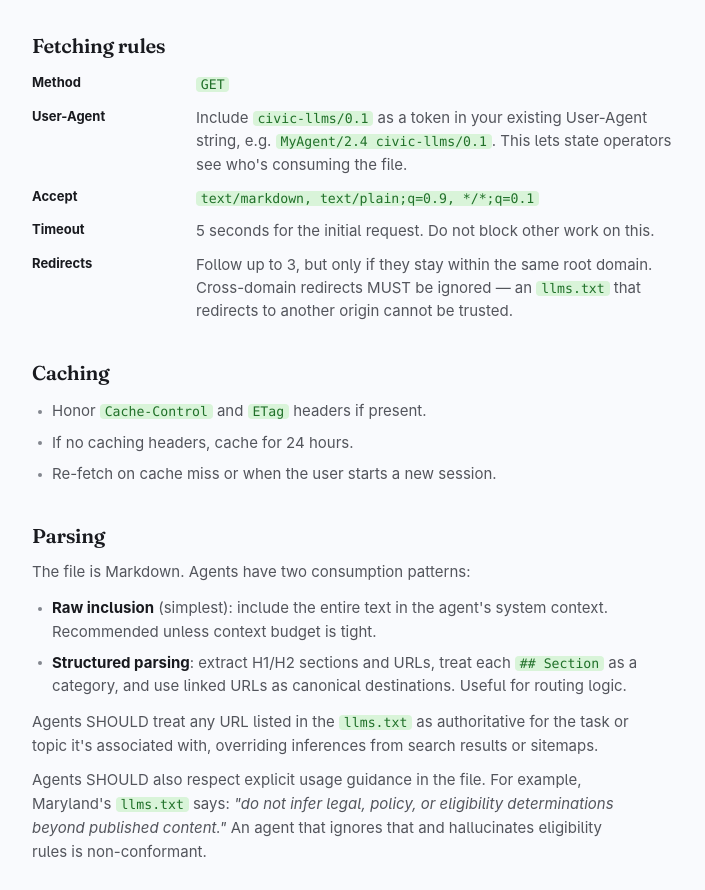
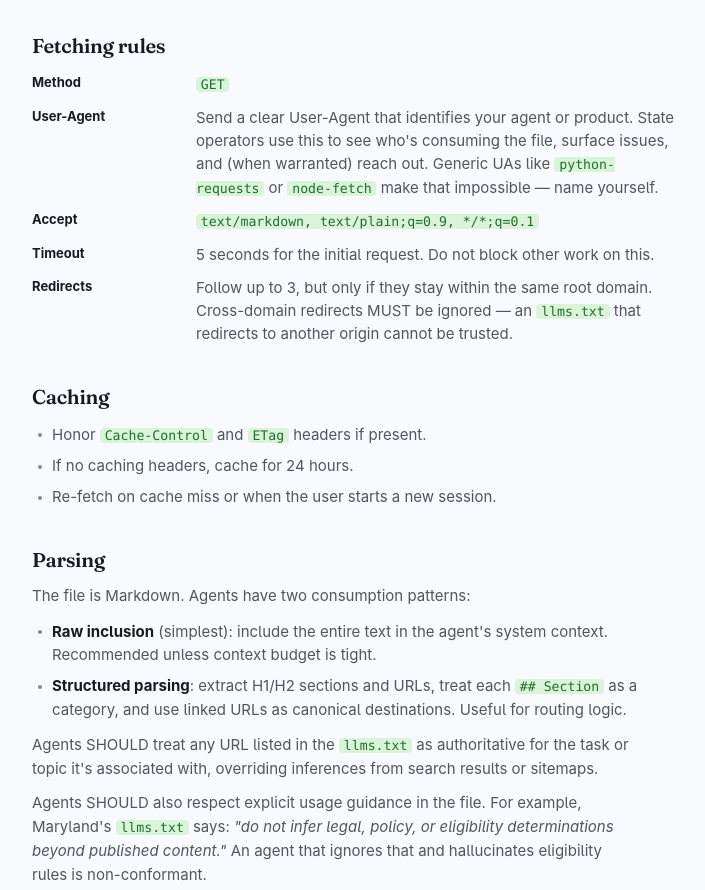
Before and after one commit to propel-ai-org/state-llm-directory, a website: page public/spec.html in a window 1280 px wide. Shown: the part 967-1857 px from the top of the page, without its empty margins (252-957 px from the left). Drawn offline with Linux system fonts and the light colour scheme.

Commit message:
spec: drop civic-llms/0.1 UA token; ask for a clear User-Agent instead
A prescribed token wouldn't see adoption, and most agents already
have their own UA for what they're doing. The useful ask is that
they identify themselves clearly — not that they add another token.

Co-Authored-By: Claude Opus 4.7 <noreply@anthropic.com>

```diff
--- a/public/spec.html
+++ b/public/spec.html
@@ -82,9 +82,11 @@
 
           <dt>User-Agent</dt>
           <dd>
-            Include <code>civic-llms/0.1</code> as a token in your existing
-            User-Agent string, e.g. <code>MyAgent/2.4 civic-llms/0.1</code>. This
-            lets state operators see who's consuming the file.
+            Send a clear User-Agent that identifies your agent or product.
+            State operators use this to see who's consuming the file, surface
+            issues, and (when warranted) reach out. Generic UAs like
+            <code>python-requests</code> or <code>node-fetch</code> make that
+            impossible — name yourself.
           </dd>
 
           <dt>Accept</dt>
@@ -176,8 +178,11 @@
           A framework or agent that implements this convention SHOULD:
         </p>
         <ol class="spec-list spec-list-num">
-          <li>Include <code>civic-llms/0.1</code> in its User-Agent</li>
           <li>Document the behavior in user-facing docs</li>
+          <li>
+            Send a clear, identifying User-Agent so state operators can see who's
+            fetching the file
+          </li>
           <li>
             Expose a way for users to disable the check (some agents have legitimate
             reasons to bypass it — testing, archival crawls, etc.)
```
